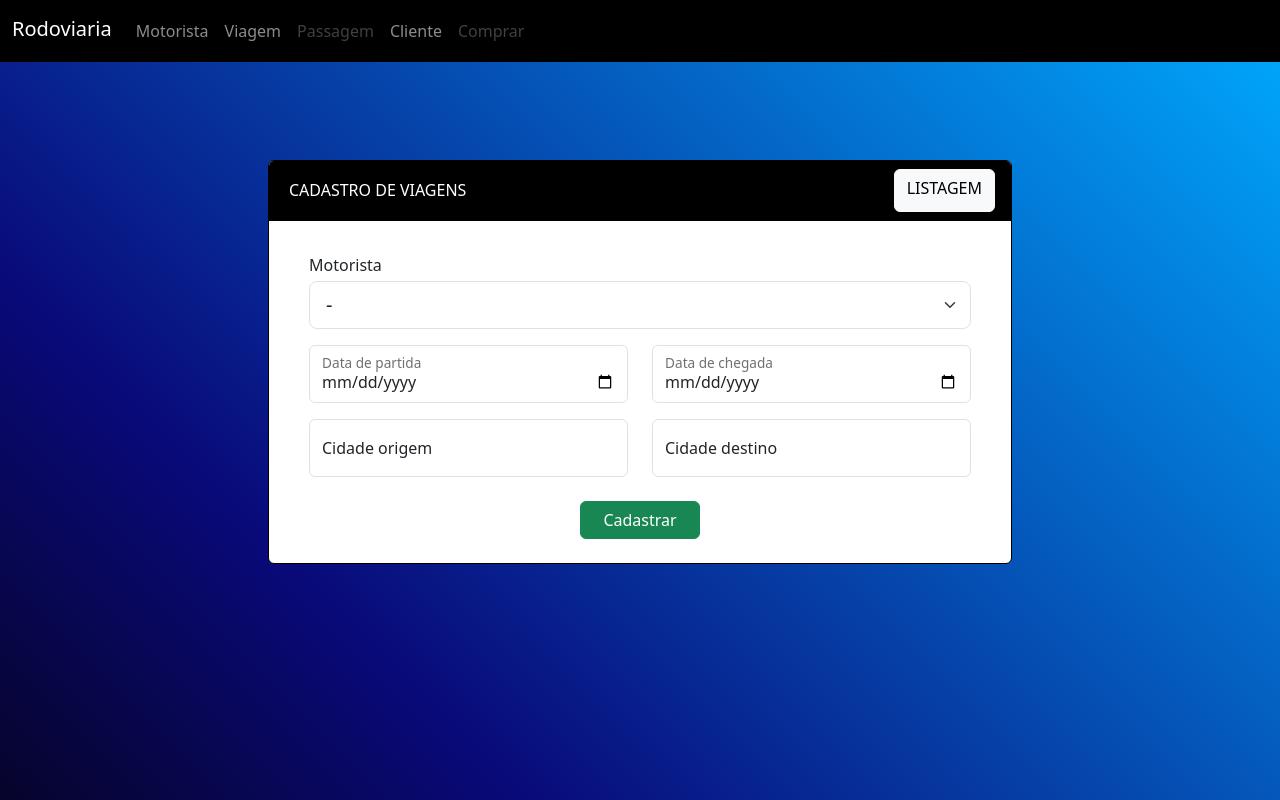
After one commit to Rafael-CN/Rodoviaria, a Node server app: page /viagem/cadastro in a window 1280 px wide. The commit adds this page. Run offline with Node 20, Linux system fonts and the light colour scheme; data that the repository does not hold is empty; some libraries are stand-ins or nearby versions.

Commit message:
add trip

```diff
--- a/controllers/controller.js
+++ b/controllers/controller.js
@@ -1,5 +1,6 @@
 const Cliente = require("../models/Cliente");
 const Motorista = require("../models/Motorista");
+const Viagem = require("../models/Viagem");
 
 function home(req, res) {
   res.render("home.ejs");
@@ -24,8 +25,7 @@ class TelasCliente {
       email: req.body.email,
     });
 
-    cliente.save().then(function (docs, err) {
-      console.log(docs);
+    cliente.save().then(function () {
       res.redirect("/cliente/listagem");
     });
   }
@@ -50,9 +50,38 @@ class TelasMotorista {
       telefone: req.body.telefone,
     });
 
-    motorista.save().then(function (docs, err) {
+    motorista.save().then(function () {
       res.redirect("/motorista/listagem");
-      console.log(docs);
+    });
+  }
+}
+
+class TelasViagem {
+  cadastro(req, res) {
+    Motorista.find({}).then(function (motoristas) {
+      res.render("trip/register.ejs", { Motoristas: motoristas });
+    });
+  }
+
+  listagem(req, res) {
+    Viagem.find({})
+      .populate("motorista")
+      .then(function (viagens) {
+        res.render("trip/list.ejs", { Viagens: viagens });
+      });
+  }
+
+  post(req, res) {
+    let viagem = new Viagem({
+      motorista: req.body.motorista,
+      dataPartida: req.body.dataPartida,
+      dataChegada: req.body.dataChegada,
+      cidadeOrigem: req.body.cidadeOrigem,
+      cidadeDestino: req.body.cidadeDestino,
+    });
+
+    viagem.save().then(function () {
+      res.redirect("/viagem/listagem");
     });
   }
 }
@@ -61,4 +90,5 @@ module.exports = {
   home,
   cliente: TelasCliente.prototype,
   motorista: TelasMotorista.prototype,
+  viagem: TelasViagem.prototype,
 };
--- a/views/shared/header.ejs
+++ b/views/shared/header.ejs
@@ -4,7 +4,7 @@
     <div class="collapse navbar-collapse" id="navbarNavAltMarkup">
       <div class="navbar-nav">
         <a class="nav-link" href="/motorista/cadastro">Motorista</a>
-        <a class="nav-link disabled">Viagem</a>
+        <a class="nav-link" href="/viagem/cadastro">Viagem</a>
         <a class="nav-link disabled">Passagem</a>
         <a class="nav-link" href="/cliente/cadastro">Cliente</a>
         <a class="nav-link disabled">Comprar</a>
--- /dev/null
+++ b/views/trip/register.ejs
@@ -0,0 +1,100 @@
+<!DOCTYPE html>
+<html lang="pt-br">
+  <head>
+    <%-include("../shared/imports.ejs")%>
+  </head>
+  <body class="vh-100 blue-gradient">
+    <%-include("../shared/header.ejs")%>
+
+    <div
+      class="container h-75 d-flex justify-content-center align-items-center"
+    >
+      <div class="card col-8 border-black">
+        <div
+          class="card-header bg-black text-white d-flex justify-content-between"
+        >
+          <h6 class="mt-2 p-1">CADASTRO DE VIAGENS</h6>
+          <a class="btn btn-light" href="/viagem/listagem">LISTAGEM</a>
+        </div>
+        <form action="/viagem/cadastro" method="post">
+          <div class="card-body p-4">
+            <div class="row mt-2 mb-3 px-3">
+              <div class="col-12">
+                <label class="mb-1" for="motorista">Motorista</label>
+                <select
+                  class="form-select form-select-lg"
+                  name="motorista"
+                  id="motorista"
+                >
+                  <option value="" selected>-</option>
+                  <%Motoristas.forEach(function (motorista) {%>
+                  <option value="<%=motorista._id%>">
+                    <%=motorista.nome%>
+                  </option>
+                  <%})%>
+                </select>
+              </div>
+            </div>
+            <div class="row mb-3 px-3">
+              <div class="col-6">
+                <div class="form-floating">
+                  <input
+                    type="date"
+                    class="form-control"
+                    name="dataPartida"
+                    id="dataPartida"
+                    placeholder="Data de partida"
+                  />
+                  <label for="dataPartida">Data de partida</label>
+                </div>
+              </div>
+              <div class="col-6">
+                <div class="form-floating">
+                  <input
+                    type="date"
+                    class="form-control"
+                    name="dataChegada"
+                    id="dataChegada"
+                    placeholder="Data de chegada"
+                  />
+                  <label for="dataChegada">Data de chegada</label>
+                </div>
+              </div>
+            </div>
+            <div class="row mb-3 px-3">
+              <div class="col-6">
+                <div class="form-floating">
+                  <input
+                    type="text"
+                    class="form-control"
+                    name="cidadeOrigem"
+                    id="cidadeOrigem"
+                    placeholder="Cidade de origem"
+                  />
+                  <label for="cidadeOrigem">Cidade origem</label>
+                </div>
+              </div>
+              <div class="col-6">
+                <div class="form-floating">
+                  <input
+                    type="text"
+                    class="form-control"
+                    name="cidadeDestino"
+                    id="cidadeDestino"
+                    placeholder="Cidade destino"
+                  />
+                  <label for="cidadeDestino">Cidade destino</label>
+                </div>
+              </div>
+            </div>
+            <div class="row d-flex justify-content-center mt-4">
+              <button type="submit" class="btn btn-success col-2">
+                Cadastrar
+              </button>
+            </div>
+          </div>
+        </form>
+      </div>
+    </div>
+  </body>
+</html>
```
Also changed, not shown: routes/router.js (+6 -2 lines), views/trip/list.ejs (added, +44 -0 lines).
